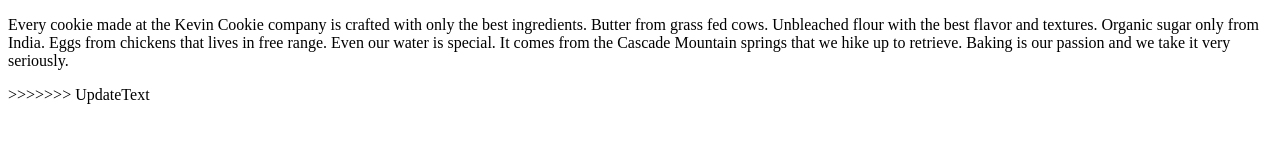
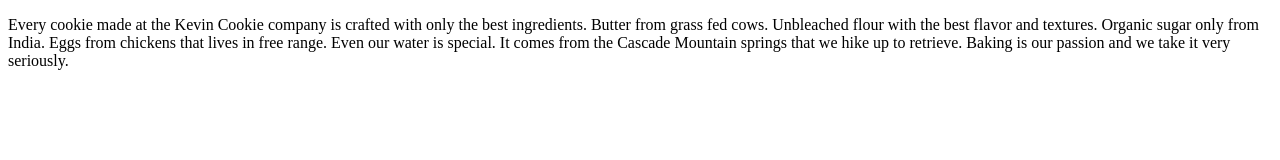
Before and after one commit to modgetmoses/Kelvincookiecompany.com, a plain HTML site: page index.htm in a window 1280 px wide. Drawn offline with Linux system fonts and the light colour scheme.

Commit message:
update index text

```diff
--- a/index.htm
+++ b/index.htm
@@ -4,7 +4,7 @@
 
 
 <p>Every cookie made at the Kevin Cookie company is crafted with only the best ingredients. Butter from grass fed cows. Unbleached flour with the best flavor and textures. Organic sugar only from India. Eggs from chickens that lives in free range. Even our water is special. It comes from the Cascade Mountain springs that we hike up to retrieve. Baking is our passion and we take it very seriously.</p>
->>>>>>> UpdateText
+
 
 </body>
 </html>
```
